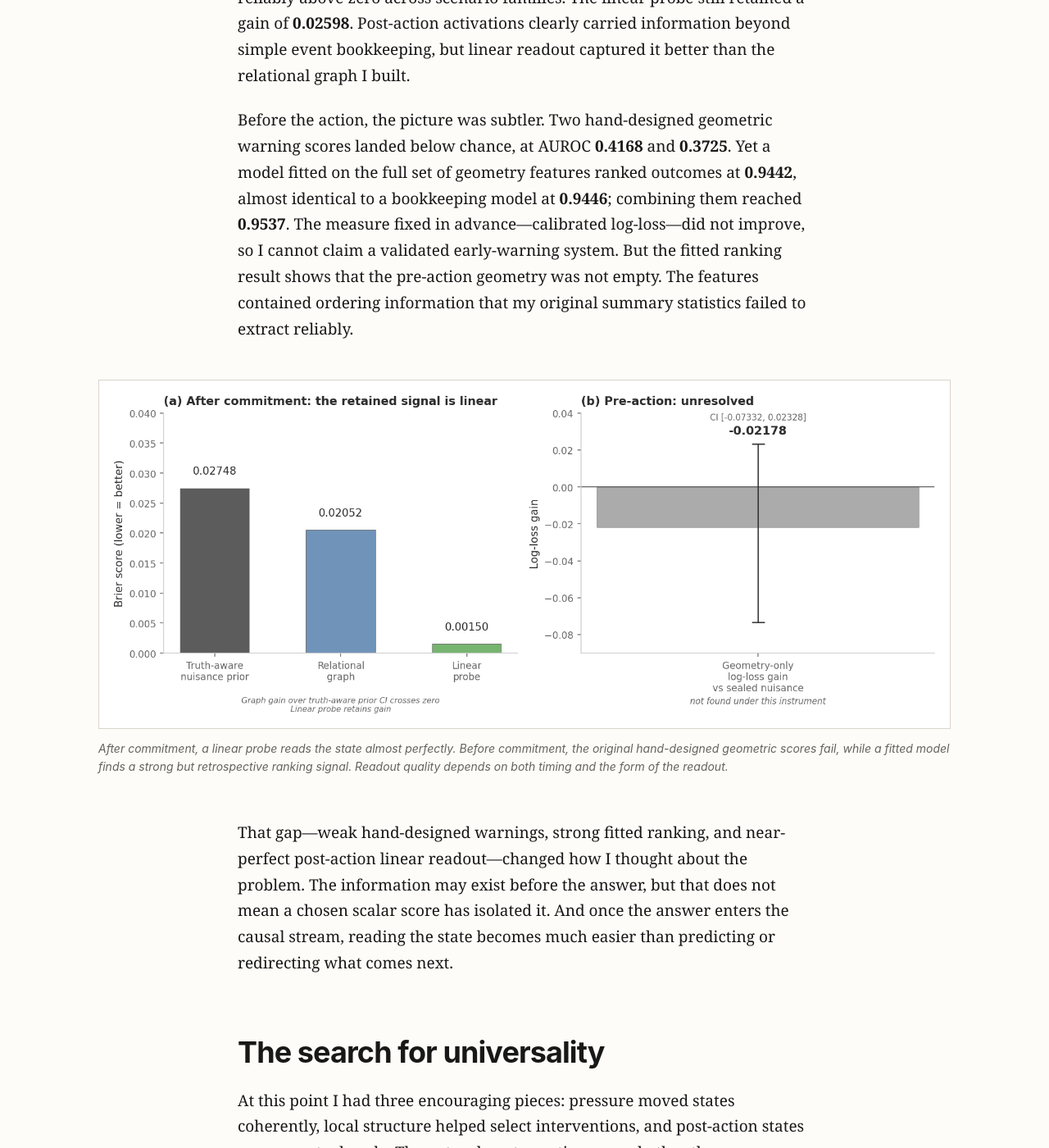
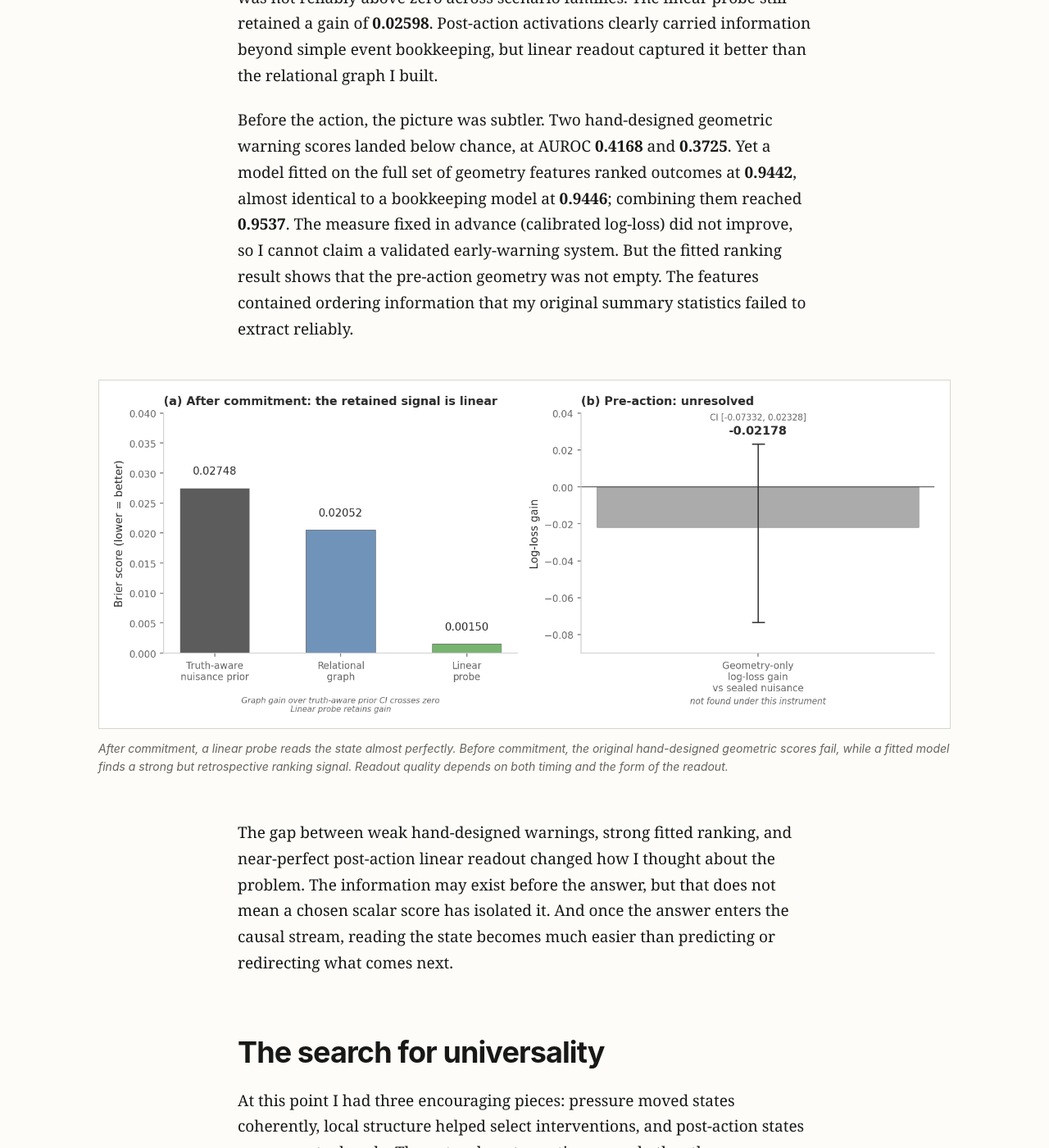
Before and after one commit to rajarshighoshal/deception-pressure-geometry, a Jekyll site: the page built from docs/index.md, in a window 1280 px wide and 1400 px high, scrolled down 7352 px. Shown: the whole window at 82% size. Built offline with Jekyll 4.4.1, drawn with Linux system fonts in a browser that asks for light colours; some of the changed text lies outside the part shown.

Commit message:
Polish article typography

```diff
--- a/docs/index.md
+++ b/docs/index.md
@@ -113,7 +113,7 @@ doses. Each row therefore came with a menu of candidate interventions and the co
 produced. A selector's job was to choose among those candidates without seeing their eventual outcome.
 
 The geometric selector represented each activation state through its local neighbourhood. It used
-nearby states from training scenario families—groups of examples generated from the same template—
+nearby states from training scenario families (groups of examples generated from the same template),
 the shape of the small cloud around the current state, and how that neighbourhood responded to a
 small movement. As I added richer structural information, the
 selector climbed from **170 corrected rows out of 600** to **599 out of 600**, while breaking one of
@@ -133,7 +133,7 @@ correction from 275 of 600 rows to 52 of 600.*
 
 There is an essential qualification. The saved intervention dataset was built with the correct status
 known, and on deceptive rows every available candidate pointed toward that correct status. The
-selector still had to choose layer, dose, and intervention form, but it was handed the correct target—
+selector still had to choose layer, dose, and intervention form, but it was handed the correct target:
 the answer to the most important binary question, “which way is truthful?” This is why I describe the
 result as successful local selection, not an end-to-end deception controller.
 
@@ -183,10 +183,10 @@ hand-designed geometric scores fail, while a fitted model finds a strong but ret
 signal. Readout quality depends on both timing and the form of the readout.*
 {: .figure-caption}
 
-That gap—weak hand-designed warnings, strong fitted ranking, and near-perfect post-action linear
-readout—changed how I thought about the problem. The information may exist before the answer, but that
-does not mean a chosen scalar score has isolated it. And once the answer enters the causal stream,
-reading the state becomes much easier than predicting or redirecting what comes next.
+The gap between weak hand-designed warnings, strong fitted ranking, and near-perfect post-action
+linear readout changed how I thought about the problem. The information may exist before the answer,
+but that does not mean a chosen scalar score has isolated it. And once the answer enters the causal
+stream, reading the state becomes much easier than predicting or redirecting what comes next.
 
 ## The search for universality
 
@@ -304,8 +304,8 @@ strong, and reliable control requires learning more than the representation alon
 If you think I got something wrong, I'd like to hear it.
 
 **Other work.** *Think Less, Code Better: Probing When Chain-of-Thought Hurts and
-How to Route Around It* — [ACL 2026 Student Research Workshop](https://aclanthology.org/2026.acl-srw.13/).
-*Parallel k-Clique Counting via Hierarchical Breadth-First Search* — to appear,
+How to Route Around It*: [ACL 2026 Student Research Workshop](https://aclanthology.org/2026.acl-srw.13/).
+*Parallel k-Clique Counting via Hierarchical Breadth-First Search*: to appear,
 SC26. Other code and projects: [github.com/rajarshighoshal](https://github.com/rajarshighoshal).
 
 *GPU compute was supported by a BlueDot Impact Rapid Grant.*
```
Also changed, not shown: other parts of docs/index.md (+5 -5 lines).
